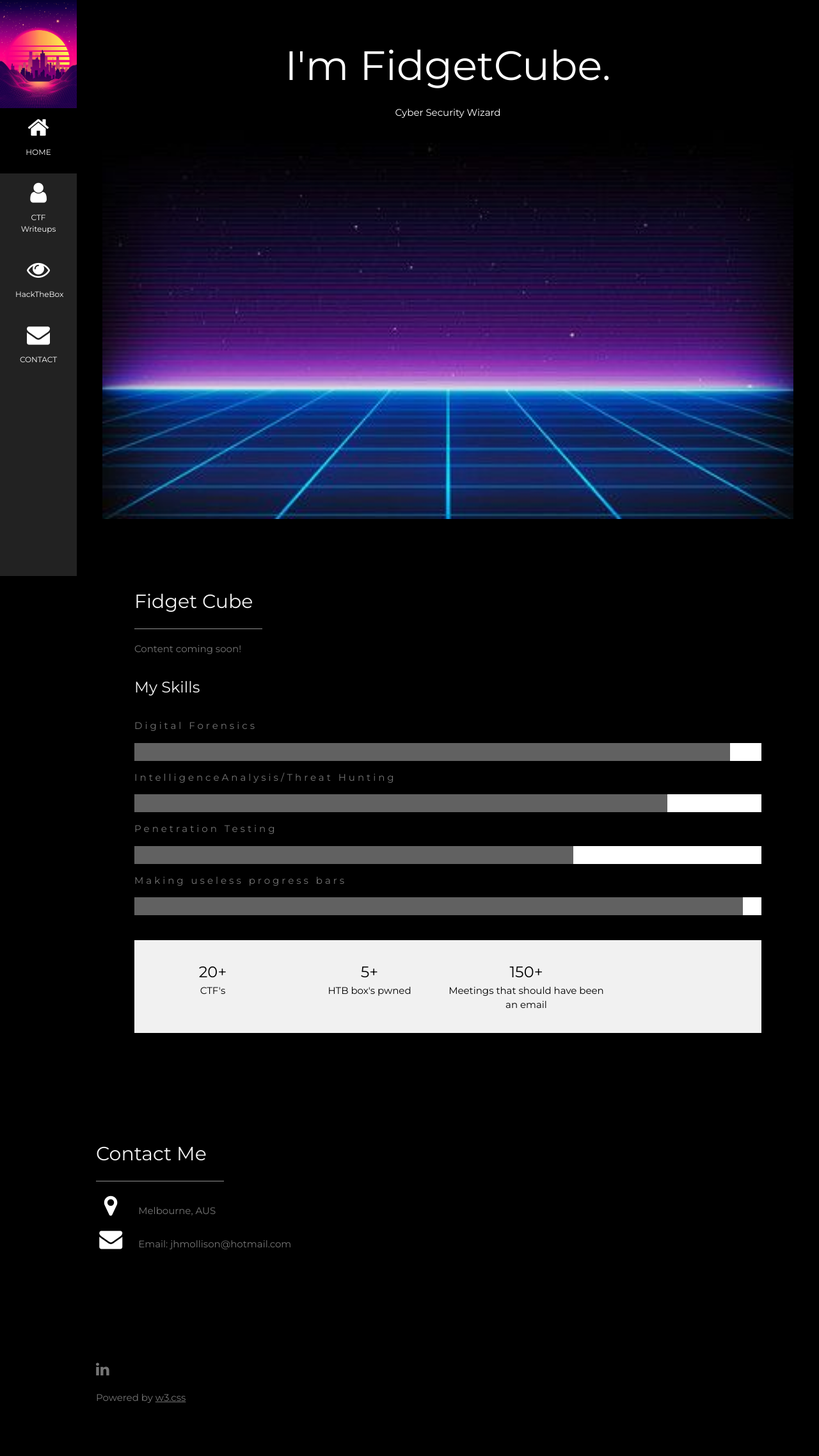
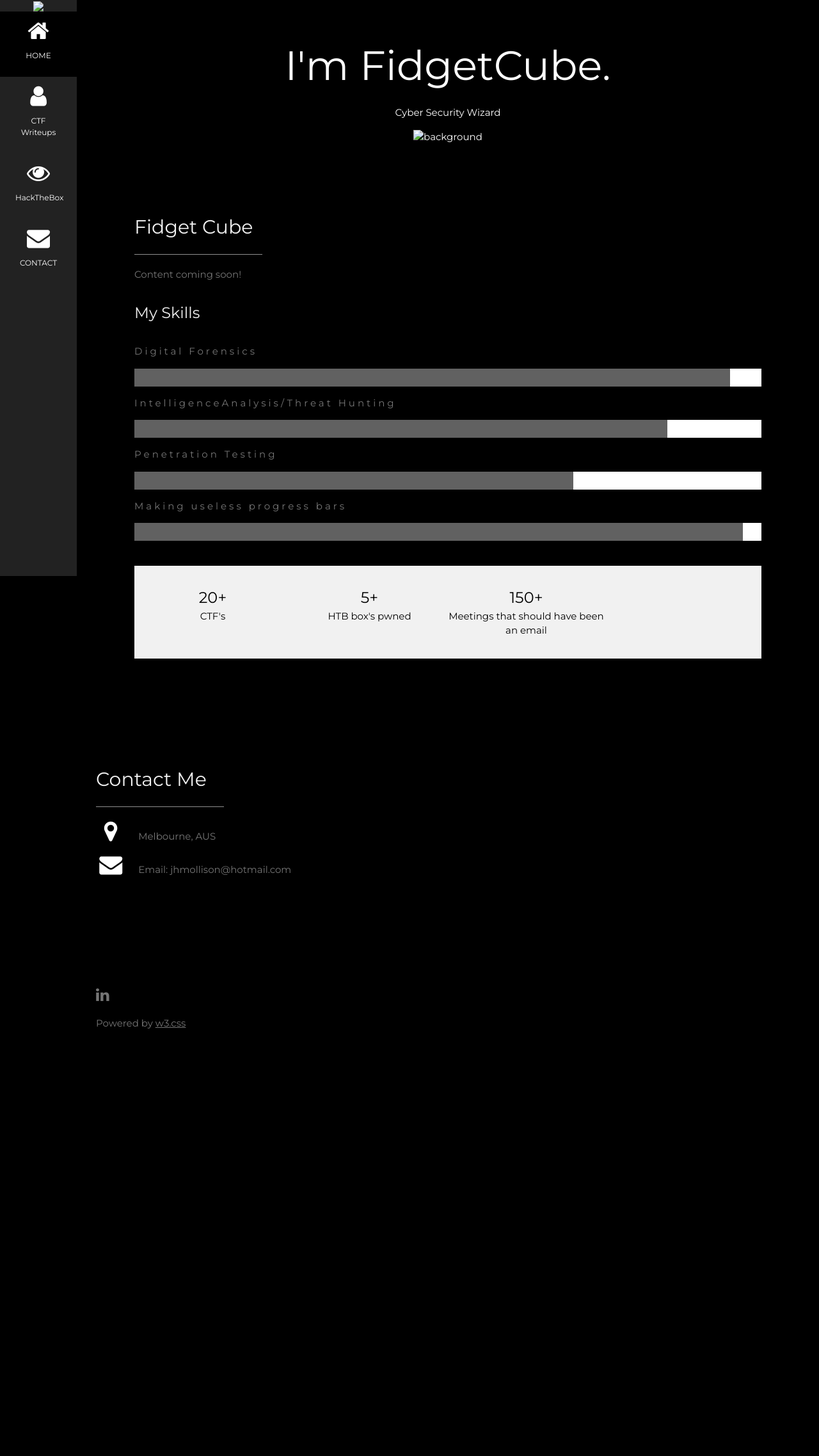
Before and after one commit to FidgetCube/fidgetcube.github.io, a Jekyll site: the page resume/index.html, which Jekyll copies as it is, in a window 1280 px wide. Shown: the whole page at 64% size. Built offline with Jekyll 4.4.1, drawn with Linux system fonts in a browser that asks for light colours; after the commit the page ends 1690 px from its top, so only the background shows below that.

Commit message:
Update index.html
move image links

```diff
--- a/resume/index.html
+++ b/resume/index.html
@@ -21,7 +21,7 @@
 <!-- Icon Bar (Sidebar - hidden on small screens) -->
 <nav class="w3-sidebar w3-bar-block w3-small w3-hide-small w3-center">
   <!-- Avatar image in top left corner -->
-  <img src="/resources/retro_city_digital.jpg" style="width:100%">
+  <img src="/retro_city_digital.jpg" style="width:100%">
   <a href="https://fidgetcube.github.io" class="w3-bar-item w3-button w3-padding-large w3-black">
     <i class="fa fa-home w3-xxlarge"></i>
     <p>HOME</p>
@@ -56,7 +56,7 @@
   <header class="w3-container w3-padding-32 w3-center w3-black" id="home">
     <h1 class="w3-jumbo"><span class="w3-hide-small">I'm</span> FidgetCube.</h1>
     <p>Cyber Security Wizard</p>
-    <img src="/resources/cyber_vector.jpg" alt="background" class="w3-image" width="1100" height="800">
+    <img src="/cyber_vector.jpg" alt="background" class="w3-image" width="1100" height="800">
   </header>
 
   <!-- About Section -->
```
